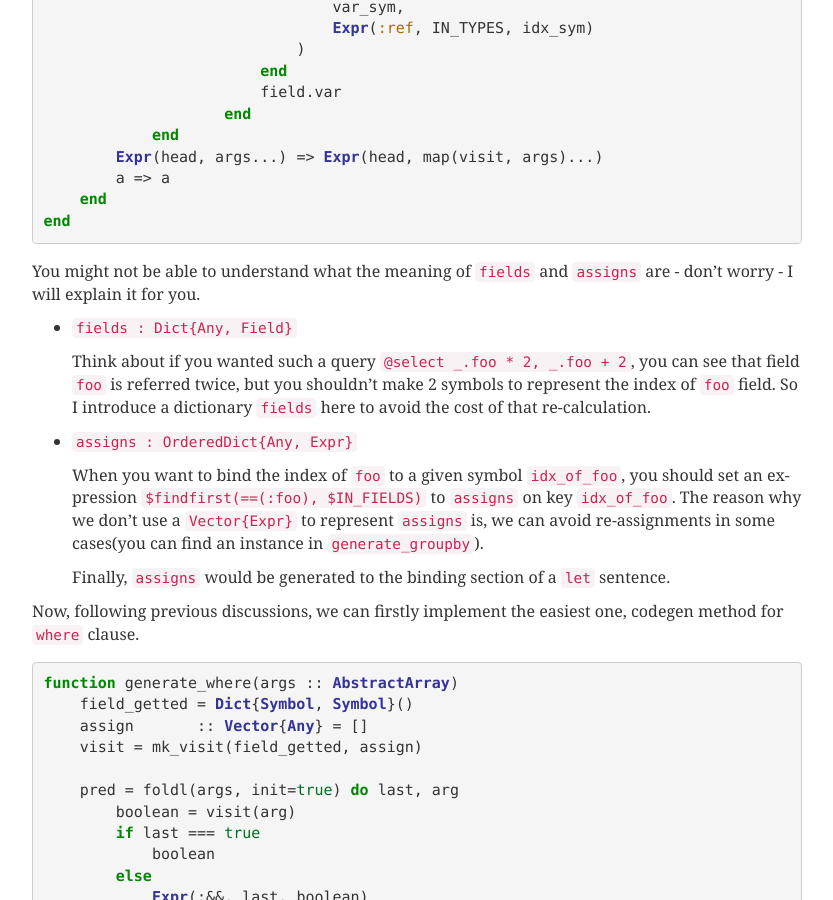
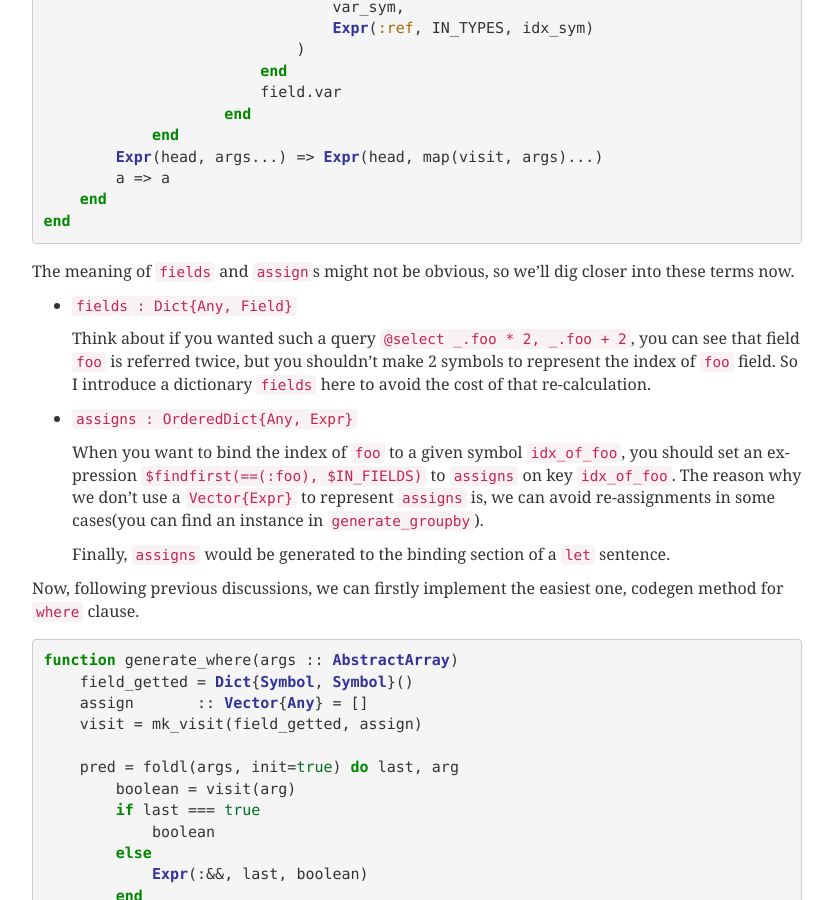
Before and after one commit to thautwarm/MLStyle.jl, a Sphinx documentation site: the page built from docs/tutorials/query-lang.md, in a window 1280 px wide and 900 px high, scrolled down 12124 px. Shown: the whole window, without its empty margins (38-871 px from the left). Built offline with Sphinx 7.4.7, drawn with Linux system fonts in a browser that asks for light colours.

Commit message:
Update docs/tutorials/query-lang.md
Co-authored-by: Mason Protter <mason.protter@icloud.com>

````diff
--- a/docs/tutorials/query-lang.md
+++ b/docs/tutorials/query-lang.md
@@ -602,7 +602,7 @@ function mk_visit(fields :: Dict{Any, Field}, assigns :: OrderedDict{Symbol, Any
 end
 ```
 
-You might not be able to understand what the meaning of `fields` and `assigns` are - don't worry - I will explain it for you.
+The meaning of `fields` and `assign`s might not be obvious, so we'll dig closer into these terms now.
 
 - `fields : Dict{Any, Field}`
 
````
